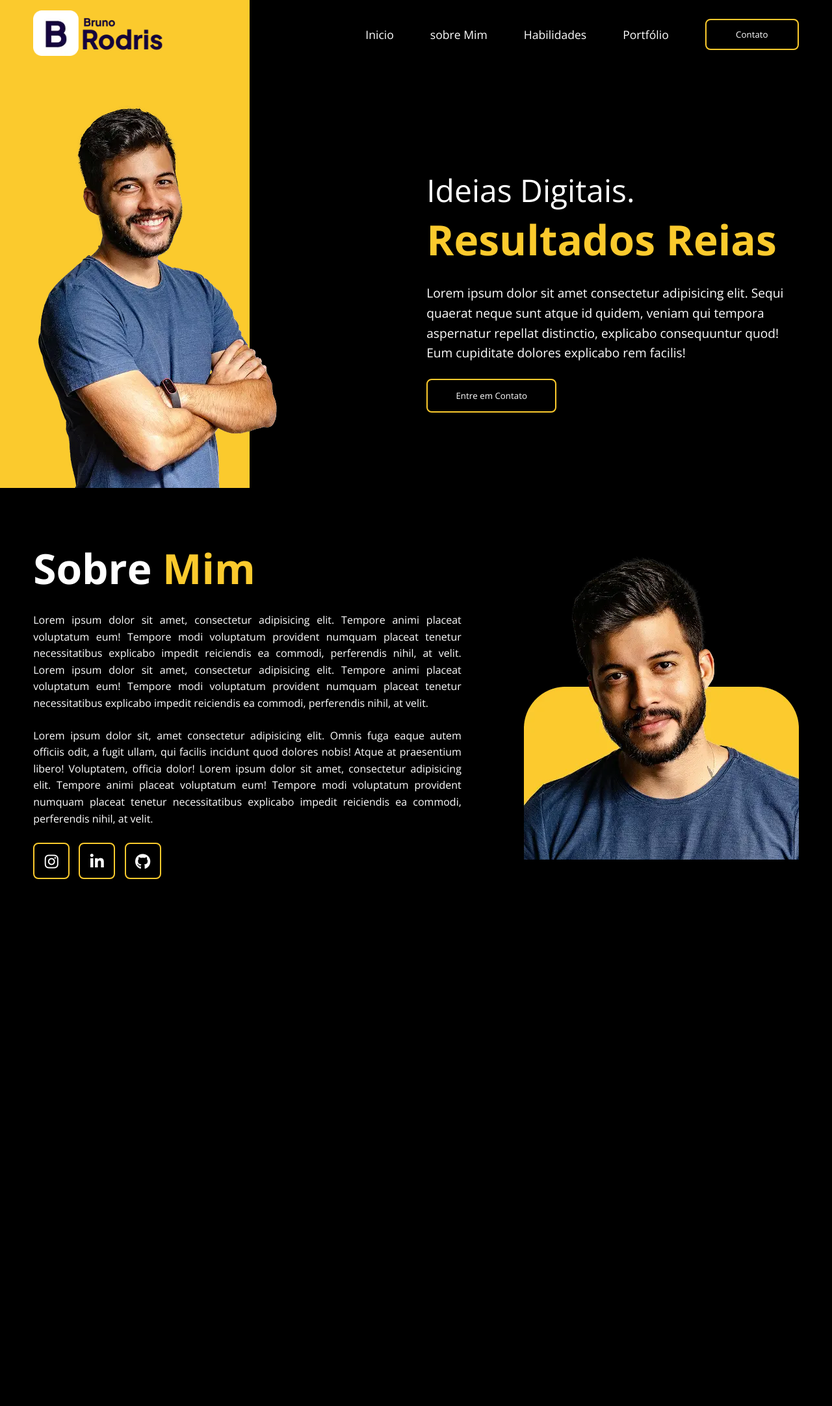
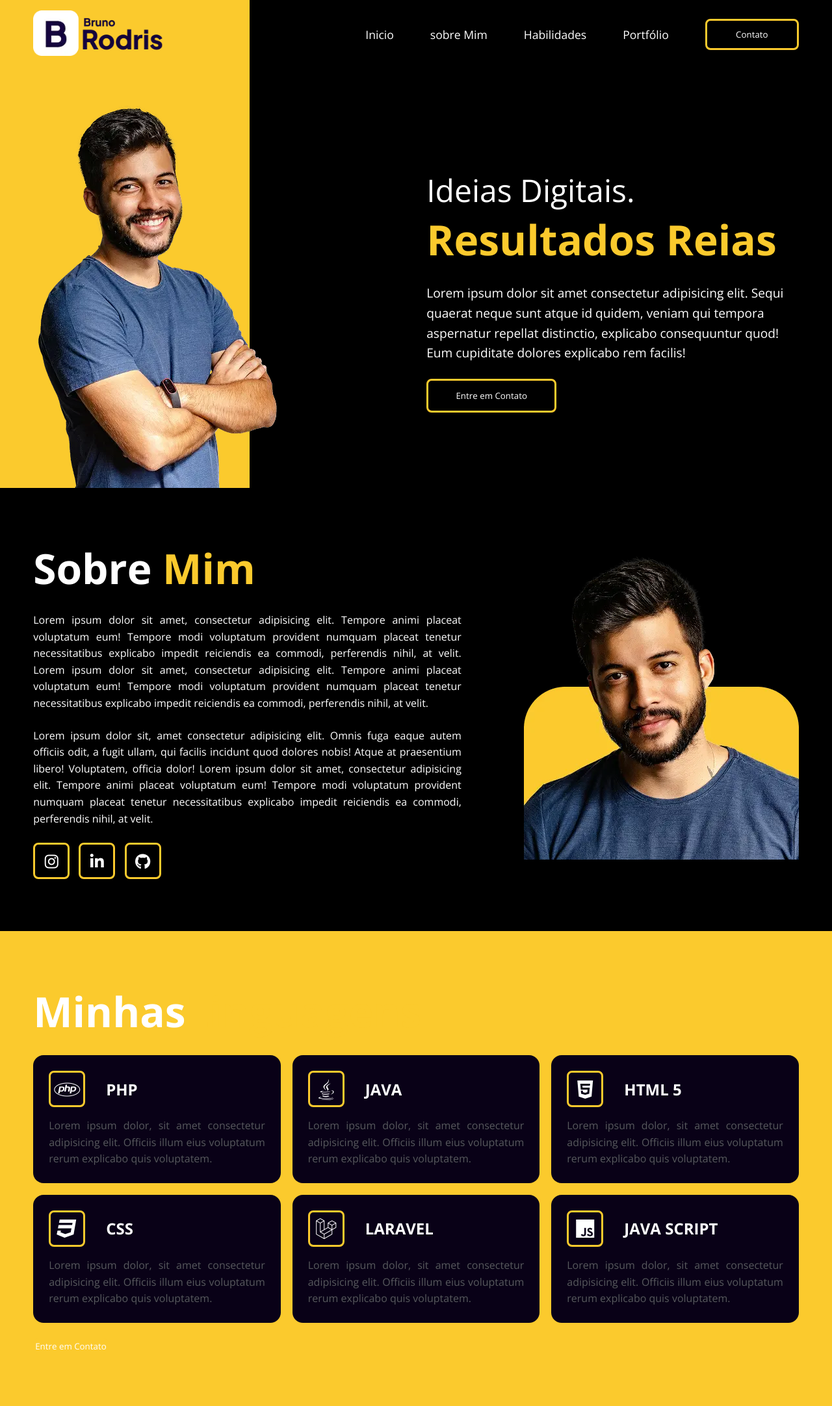
Before and after one commit to GuilhermeMFaustino/Portifolio, a PHP site: page / in a window 1280 px wide. Shown: the whole page at 65% size. Before the commit the page ends 1353 px from the top, so only its background shows below. Run offline with PHP 8.4, Linux system fonts and the light colour scheme.

Commit message:
minhas especialidades

```diff
--- a/css/style.css
+++ b/css/style.css
@@ -10,6 +10,8 @@
     --corPreta: #000000;
     --corBranca: #FFFFFF;
     --corAmarela: #FBCA2D;
+    --corAzul: #17043b;
+    --corAzulEscuro: #090117;
 
 }
 
@@ -19,7 +21,7 @@ body{
 
 button{
     background-color: transparent;
-    border: 2px solid var(--corAmarela);
+    border: 3px solid var(--corAmarela);
     border-radius: 8px;
     color: var(--corBranca);
     cursor: pointer;
@@ -155,3 +157,57 @@ section.sobre-mim{
     font-size: 24px;
     margin-right: 10px;
 }
+
+/* habilidades */
+
+section.skills{
+    padding: 80px 0;
+    background-color: var(--corAmarela);
+}
+
+.skills article{
+    display: grid;
+    grid-template: 1fr 1fr / 1fr 1fr 1fr;
+    gap: 18px;
+   margin: 24px 0;
+}
+
+.skills .box-skills{
+    background-color: var(--corAzulEscuro);
+     padding: 24px;
+     border-radius: 16px;
+     color: var(--corBranca);
+
+}
+
+.box-skills .icon-skills{
+    display: flex;
+    align-items: center;
+    gap: 32px;
+    margin-bottom: 16px;
+}
+
+.box-skills .icon-skills img{
+    max-width: 80px;
+}
+
+.icon-skills h2{
+    color: var(--corBranca);
+}
+
+.icon-skills h2 span{
+    color: var(--corAmarela);
+}
+
+.box-skills p{
+    color: var(--corCinza);
+    text-align: justify;
+    line-height: 1.6;
+}
+
+/* button */
+.box-skills .icon-skills button{
+    width: 56px;
+    height: 56px;
+    font-size: 32px;
+}
--- a/index.php
+++ b/index.php
@@ -58,8 +58,8 @@
                     </p>
                     <p>
                         Lorem ipsum dolor sit, amet consectetur adipisicing elit. Omnis fuga eaque autem officiis odit,
-                         a fugit ullam, qui facilis incidunt quod dolores nobis! Atque at praesentium libero! Voluptatem, officia dolor!
-                         Lorem ipsum dolor sit amet, consectetur adipisicing elit. Tempore animi placeat voluptatum eum! Tempore modi voluptatum
+                        a fugit ullam, qui facilis incidunt quod dolores nobis! Atque at praesentium libero! Voluptatem, officia dolor!
+                        Lorem ipsum dolor sit amet, consectetur adipisicing elit. Tempore animi placeat voluptatum eum! Tempore modi voluptatum
                         provident numquam placeat tenetur necessitatibus explicabo impedit reiciendis ea commodi, perferendis nihil, at velit.
                     </p>
                     <div class="btn-redes">
@@ -73,6 +73,68 @@
                 </div>
             </div>
         </section>
+
+        <section class="skills">
+            <div class="container">
+                    <h1 class="titulo-section">Minhas<span>Linguagens</span></h1>
+                    <article>
+                        <div class="box-skills">
+                            <div class="icon-skills">
+                                <button><i class="fa-brands fa-php"></i></button>
+                                <h2>PHP<span></span></h2>
+                            </div>
+                            <p>Lorem ipsum dolor, sit amet consectetur adipisicing elit.
+                            Officiis illum eius voluptatum rerum explicabo quis voluptatem.</p>
+                        </div>
+                        <div class="box-skills">
+                            <div class="icon-skills">
+                                <button><i class="fa-brands fa-java"></i></button>
+                                <h2>JAVA</h2>
+                            </div>
+                            <p>Lorem ipsum dolor, sit amet consectetur adipisicing elit.
+                            Officiis illum eius voluptatum rerum explicabo quis voluptatem.</p>
+                        </div>
+                        <div class="box-skills">
+                            <div class="icon-skills">
+                                <button><i class="fa-brands fa-html5"></i></button>
+                                <h2>HTML 5</h2>
+                            </div>
+                            <p>Lorem ipsum dolor, sit amet consectetur adipisicing elit.
+                            Officiis illum eius voluptatum rerum explicabo quis voluptatem.</p>
+                        </div>
+                        <div class="box-skills">
+                            <div class="icon-skills">
+                                <button><i class="fa-brands fa-css3"></i></button>
+                                <h2>CSS</h2>
+                            </div>
+                            <p>Lorem ipsum dolor, sit amet consectetur adipisicing elit.
+                            Officiis illum eius voluptatum rerum explicabo quis voluptatem.</p>
+                        </div>
+                        <div class="box-skills">
+                            <div class="icon-skills">
+                                <button><i class="fa-brands fa-laravel"></i></button>
+                                <h2>LARAVEL</h2>
+                            </div>
+                            <p>Lorem ipsum dolor, sit amet consectetur adipisicing elit.
+                            Officiis illum eius voluptatum rerum explicabo quis voluptatem.</p>
+                        </div>
+                        <div class="box-skills">
+                            <div class="icon-skills">
+                                <button><i class="fa-brands fa-js"></i></button>
+                                <h2>JAVA SCRIPT</h2>
+                            </div>
+                            <p>Lorem ipsum dolor, sit amet consectetur adipisicing elit.
+                            Officiis illum eius voluptatum rerum explicabo quis voluptatem.</p>
+                        </div>
+
+                    </article>
+
+                    <div class="btn_contato">
+                        <button>Entre em Contato</button>
+                    </div>
+
+            </div>
+        </section>
     </main>
 </body>
 
```
